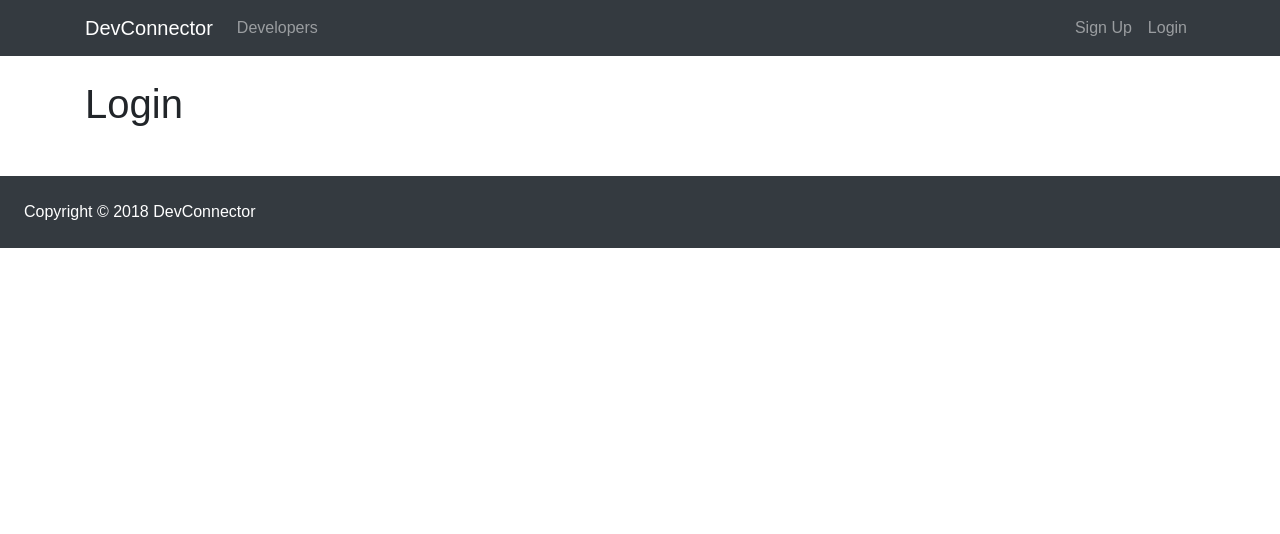
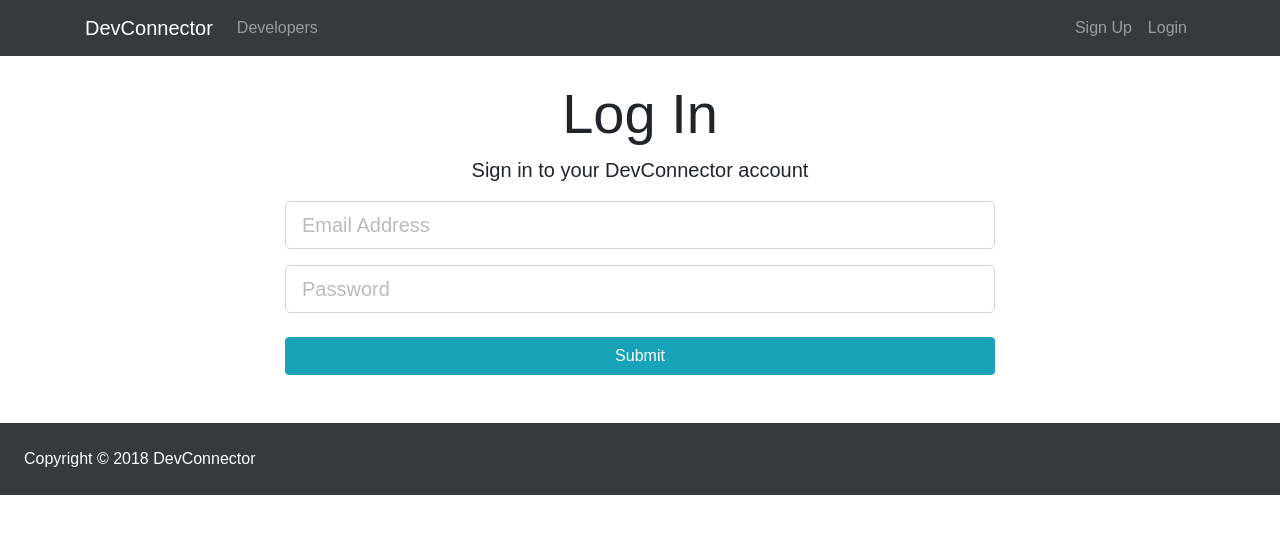
Before and after one commit to dreyescairo/drcDevConnector, a React (Create React App) app in the folder client/: page /login in a window 1280 px wide. Shown: the top 534 px of the page. Built offline with nearby package versions, Linux system fonts and the light colour scheme.

Commit message:
setup the login page with some states

```diff
--- a/client/src/components/auth/Login.js
+++ b/client/src/components/auth/Login.js
@@ -1,10 +1,60 @@
 import React, { Component } from "react";
 
 class Login extends Component {
+
+  constructor() {
+    super();
+    this.state = {
+
+      email: "",
+      password: "",
+      errors: {}
+    };
+
+    //this is how we can globally bind this to the onchange function without needing to do it to every function call in the render. NICE!
+    this.onChange = this.onChange.bind(this);
+    this.onSubmit = this.onSubmit.bind(this);
+  }
+
+  onChange(event) {
+    //set whatever is typed in the inputs to the state variables.
+    this.setState({
+      [event.target.name]: event.target.value
+    });
+  }
+
+  onSubmit(event) {
+    event.preventDefault();
+
+    const user = {
+
+      email: this.state.email,
+      password: this.state.password,
+
+    };
+    console.log(user);
+  }
+
   render() {
     return (
-      <div>
-        <h1>Login</h1>
+      <div className="login">
+        <div className="container">
+          <div className="row">
+            <div className="col-md-8 m-auto">
+              <h1 className="display-4 text-center">Log In</h1>
+              <p className="lead text-center">Sign in to your DevConnector account</p>
+              <form onSubmit={this.onSubmit}>
+                <div className="form-group">
+                  <input onChange={this.onChange} value={this.state.email} type="email" className="form-control form-control-lg" placeholder="Email Address" name="email" />
+                </div>
+                <div className="form-group">
+                  <input onChange={this.onChange} value={this.state.password} type="password" className="form-control form-control-lg" placeholder="Password" name="password" />
+                </div>
+                <input type="submit" className="btn btn-info btn-block mt-4" />
+              </form>
+            </div>
+          </div>
+        </div>
       </div>
     );
   }
```
